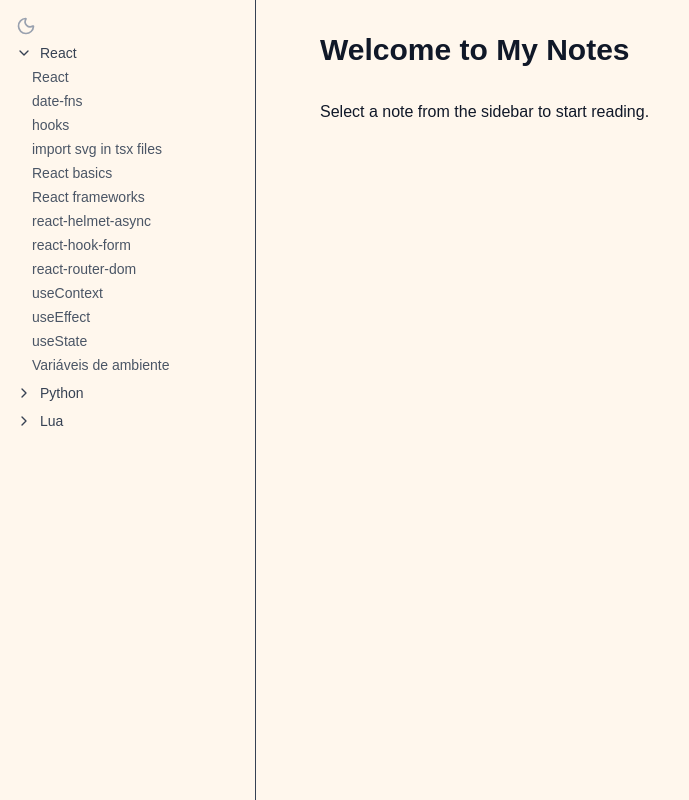
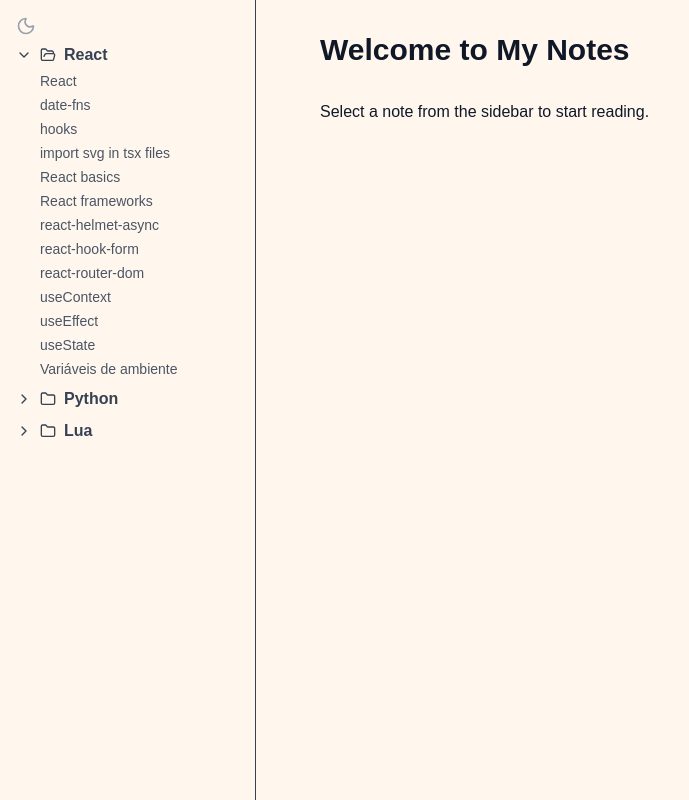
Before and after one commit to AlexandreMuralha/notes-vault, a Next.js app: page / in a window 1280 px wide. Both pictures are taken after a click on the button "React". Shown: the whole page, without its empty margins (0-689 px from the left). Built offline with nearby package versions, Linux system fonts and the light colour scheme.

Commit message:
Enhance NotesNav component by adding folder and file icons for improved visual representation; update styles for better layout and spacing.

```diff
--- a/src/app/ui/notes-nav.tsx
+++ b/src/app/ui/notes-nav.tsx
@@ -3,7 +3,7 @@
 import { useMemo, useState, useEffect } from 'react'
 import Link from 'next/link'
 import { usePathname } from 'next/navigation'
-import { ChevronDownIcon, ChevronRightIcon } from 'lucide-react'
+import { ChevronDownIcon, ChevronRightIcon, FolderIcon, FileTextIcon, FolderOpenIcon } from 'lucide-react'
 import { motion, AnimatePresence } from 'framer-motion'
 
 interface NoteFolder {
@@ -74,7 +74,12 @@ export default function NotesNav({ notes }: NotesNavProps) {
             >
               <ChevronRightIcon className="h-4 w-4" />
             </motion.div>
-            <span className="ml-2">
+            <span className="ml-2 flex items-center gap-2 text-base font-semibold">
+              {isExpanded ? (
+                <FolderOpenIcon className="h-4 w-4" />
+              ) : (
+                <FolderIcon className="h-4 w-4" />
+              )}
               {folder}
             </span>
           </button>
@@ -102,7 +107,10 @@ export default function NotesNav({ notes }: NotesNavProps) {
                             : 'text-gray-600 hover:text-gray-900'
                         }`}
                       >
-                        <span className="truncate">{name.replace('.md', '')}</span>
+                        <span className="truncate flex items-center gap-2 ml-2">
+                          {/* <FileTextIcon className="h-4 w-4" /> */}
+                          {name.replace('.md', '')}
+                        </span>
                       </Link>
                     )
                   })}
```
